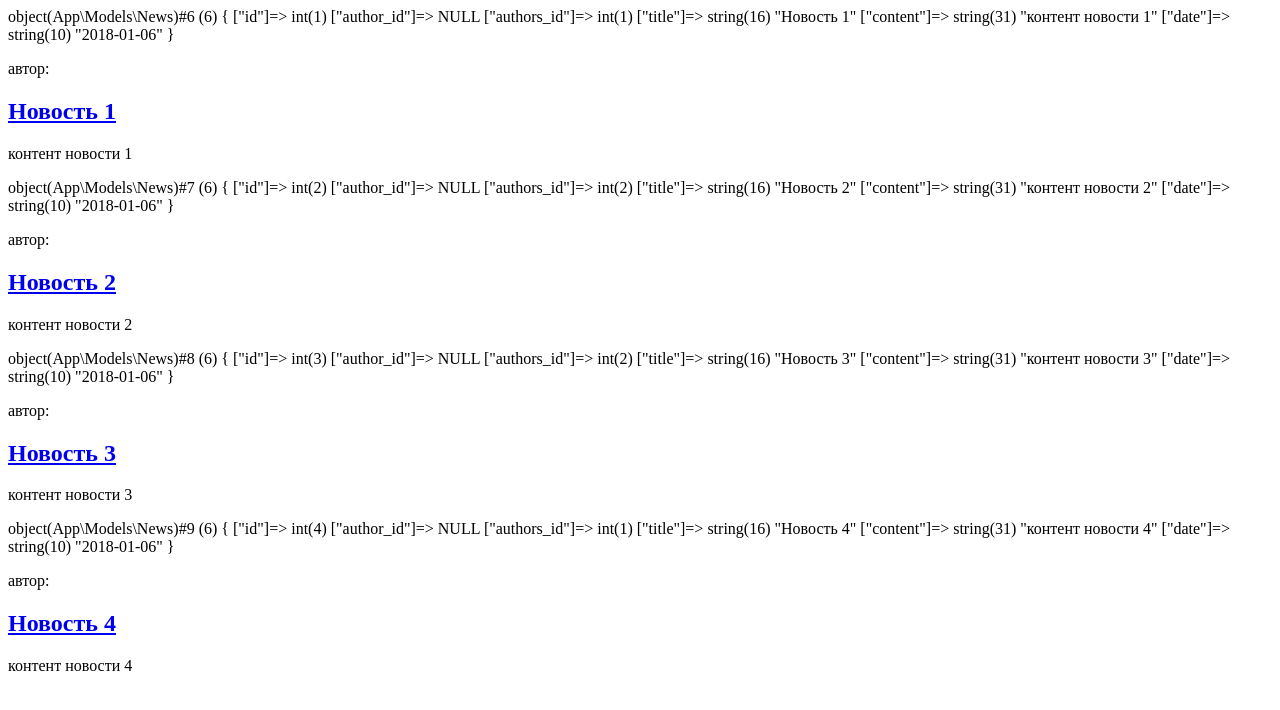
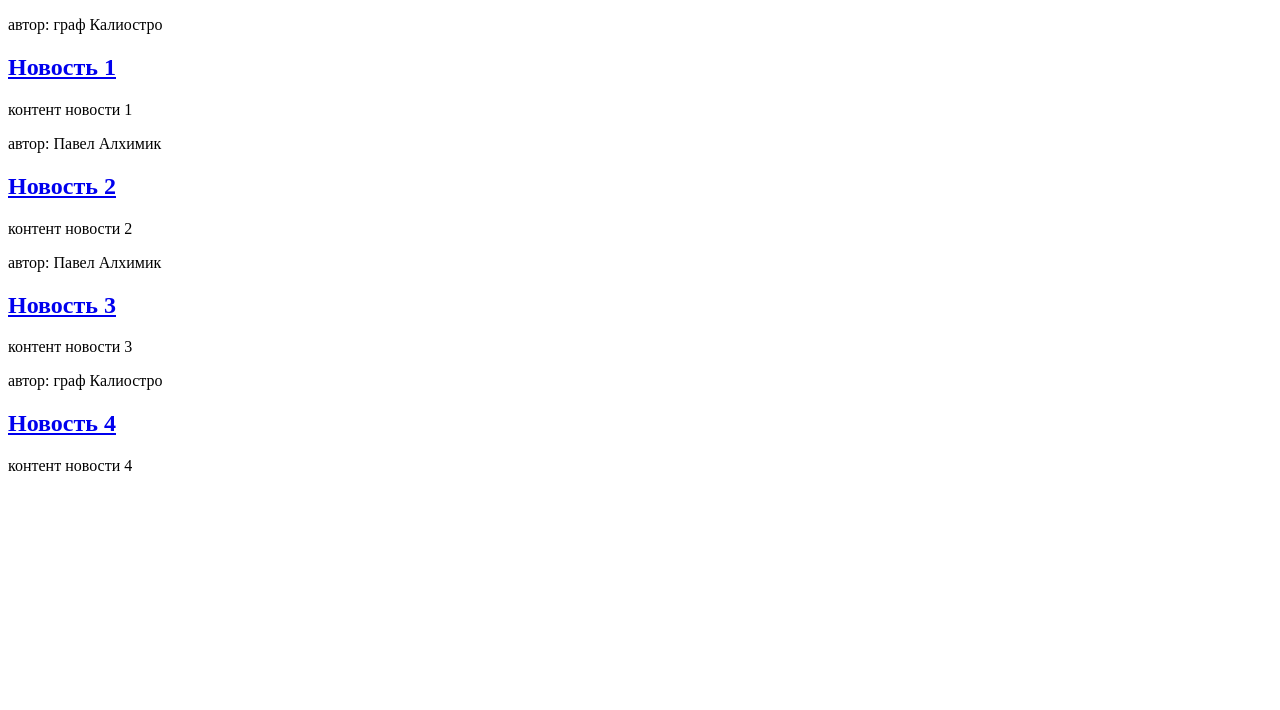
Before and after one commit to snarksliveshere/php2, a PHP site: page /test.php in a window 1280 px wide. Shown: the top 710 px of the page. Run offline with PHP 8.4, Linux system fonts and the light colour scheme; data comes from the database, SQL or seed files in the repository.

Commit message:
работает, но template news как-то некрасиво

```diff
--- a/App/Models/News.php
+++ b/App/Models/News.php
@@ -13,14 +13,14 @@ use App\Model;
 class News extends Model
 {
     const TABLE = 'news';
-    public $author_id;
+    public $authors_id;
 
     public function __isset($k)
     {
         switch ($k)
         {
             case 'author' :
-                return !empty($this->author_id);
+                return !empty($this->authors_id);
                 break;
             default :
                 return false;
@@ -33,10 +33,12 @@ class News extends Model
         switch ($k)
         {
             case 'author' :
-                return Author::findById($this->author_id);
+                return Author::findById($this->authors_id);
                 break;
             default :
                 return null;
         }
     }
+
+
 }
--- a/App/templates/news.php
+++ b/App/templates/news.php
@@ -9,8 +9,7 @@
 </head>
 <body>
     <?php foreach ($news as $item) :?>
-        <?php var_dump($item) ?>
-        <p>автор: <?=$item->author->name?></p>
+        <p>автор: <?=$item->author[0]->name;?></p>
         <h2><a href="article.php?id=<?=$item->id?>"><?=$item->title?></a></h2>
         <p><?=$item->content?></p>
     <?php endforeach;?>
```
